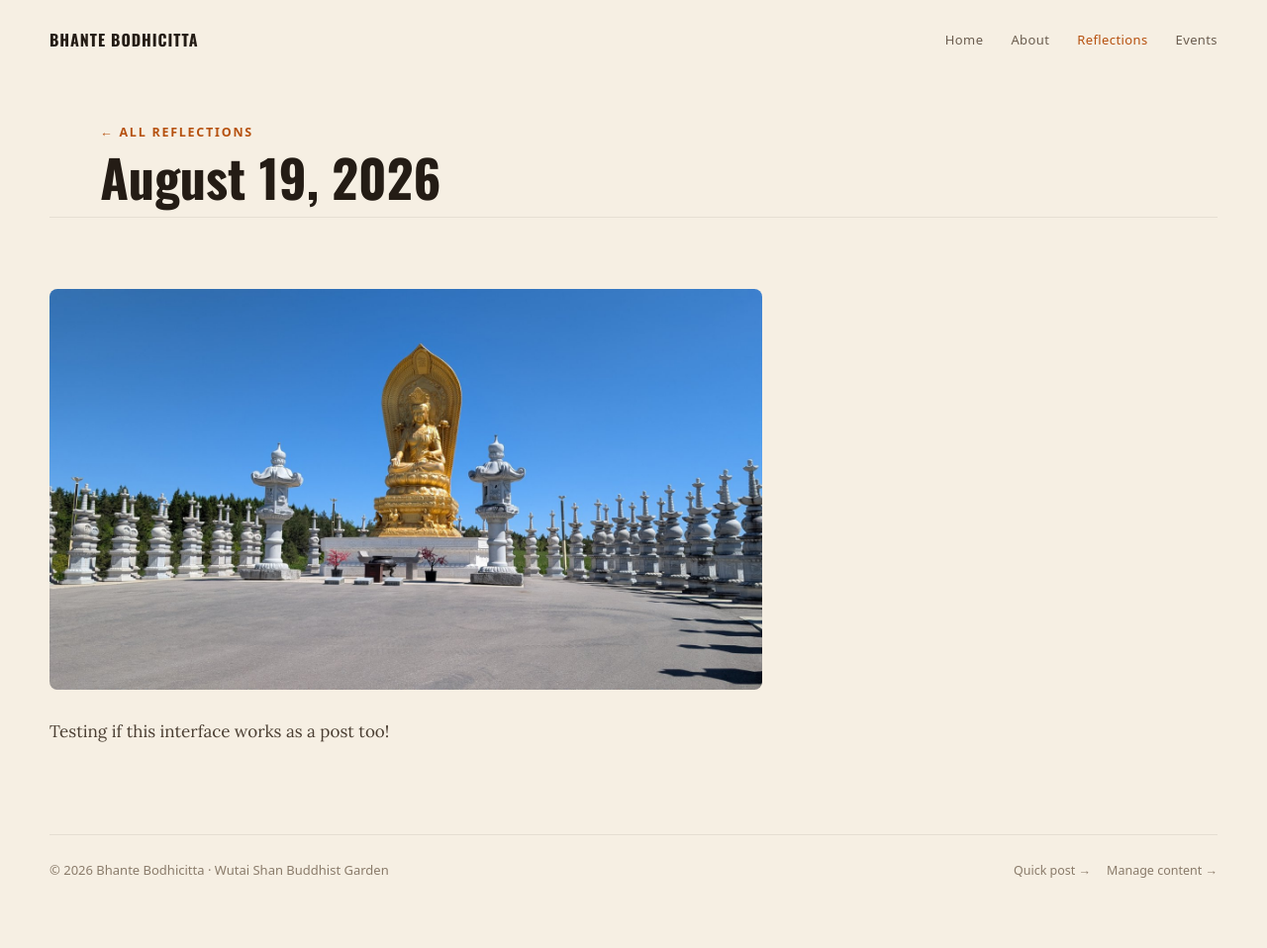
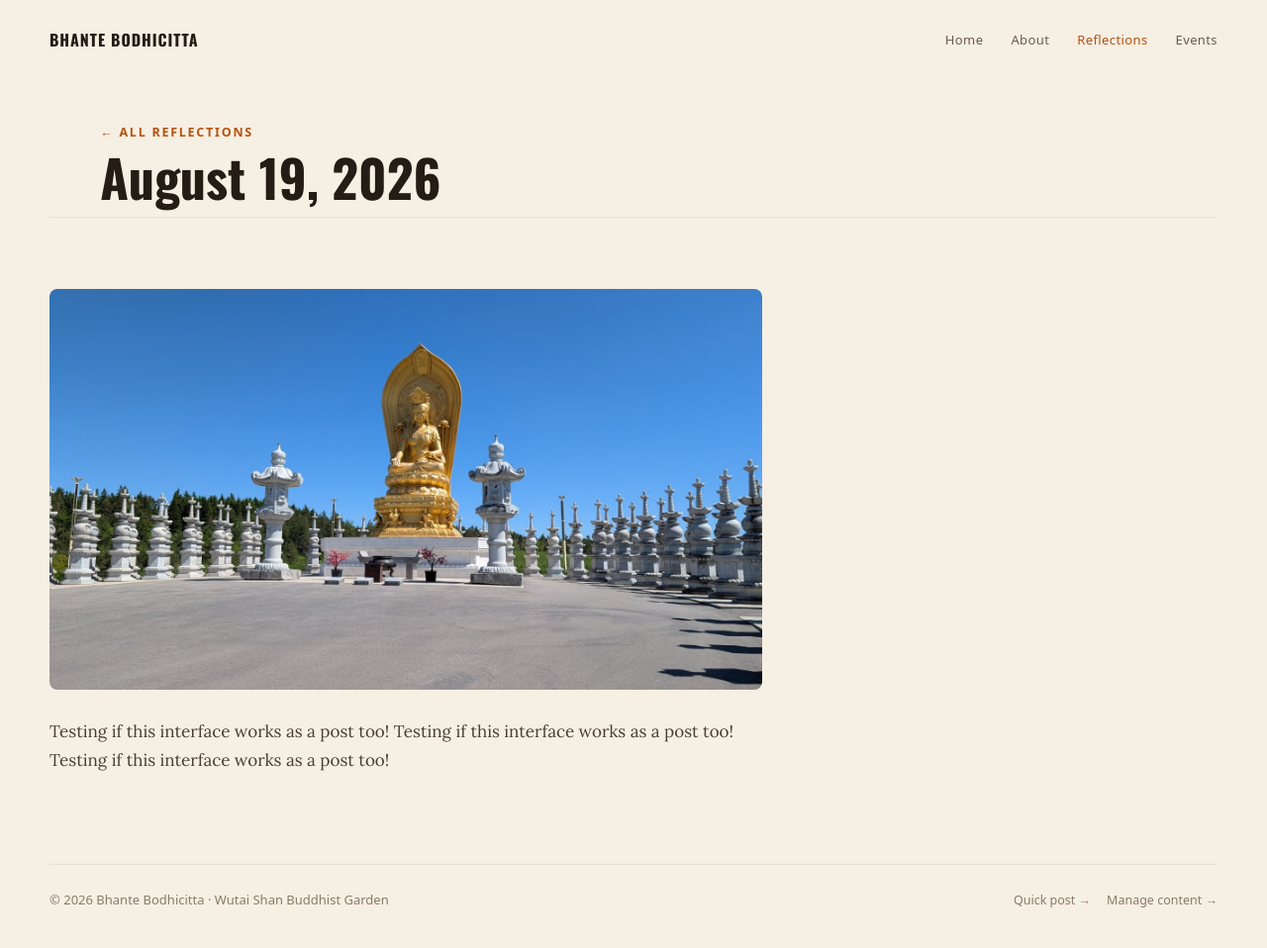
Before and after one commit to connectthu/bhantebo, a Jekyll site: the page built from _reflections/2026-08-19-2311.md, in a window 1280 px wide. Shown: the whole page at 99% size. Built offline with Jekyll 4.4.1, drawn with Linux system fonts in a browser that asks for light colours; before the commit the page ends 928 px from its top, so only the background shows below that.

Commit message:
Edit reflection: _reflections/2026-08-19-2311.md

```diff
--- a/_reflections/2026-08-19-2311.md
+++ b/_reflections/2026-08-19-2311.md
@@ -3,4 +3,4 @@ title: "August 19, 2026"
 date: 2026-08-19
 photo: /assets/images/post-2026-08-19-231105.jpg
 ---
-Testing if this interface works as a post too!
+Testing if this interface works as a post too! Testing if this interface works as a post too! Testing if this interface works as a post too!
```
